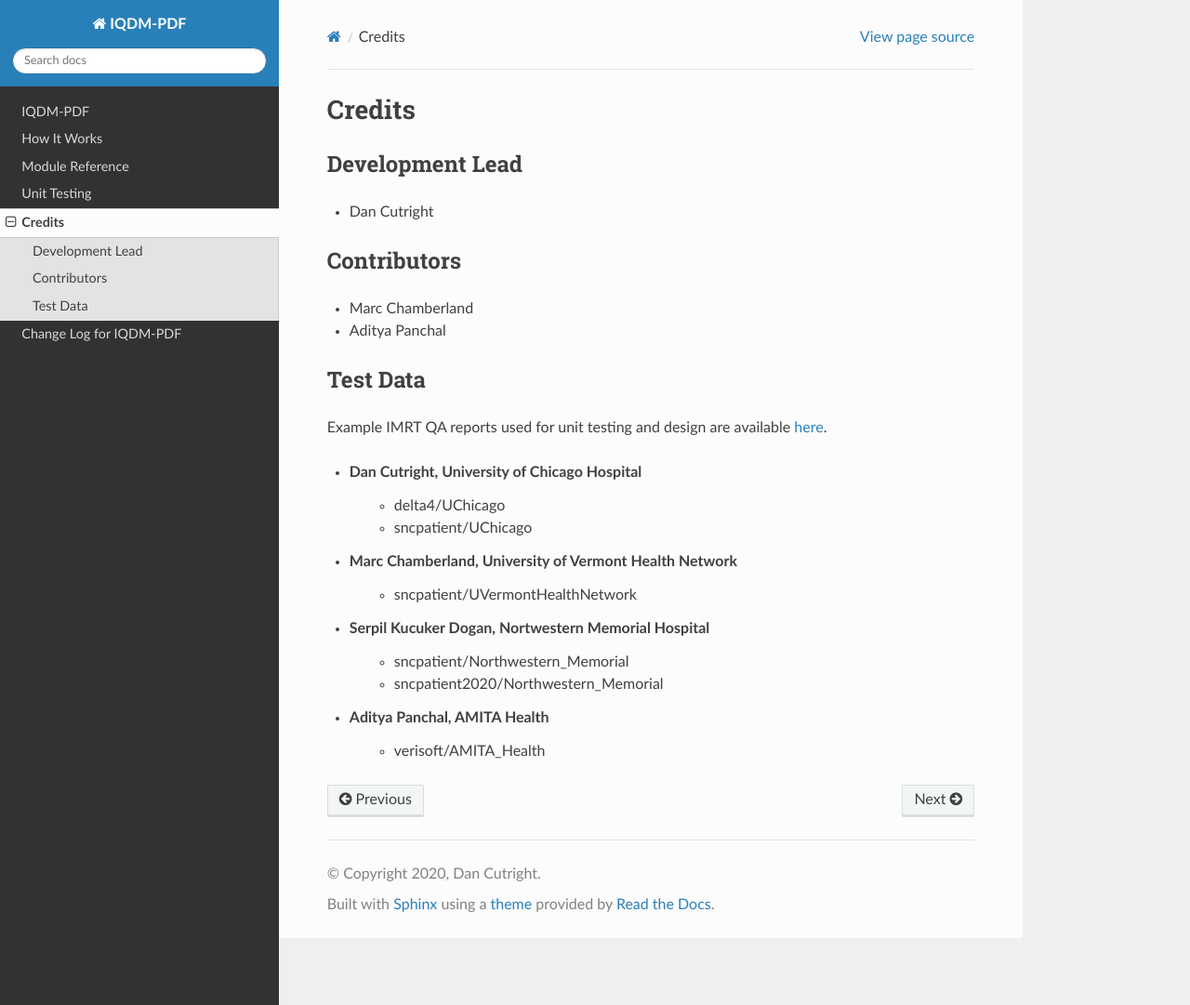
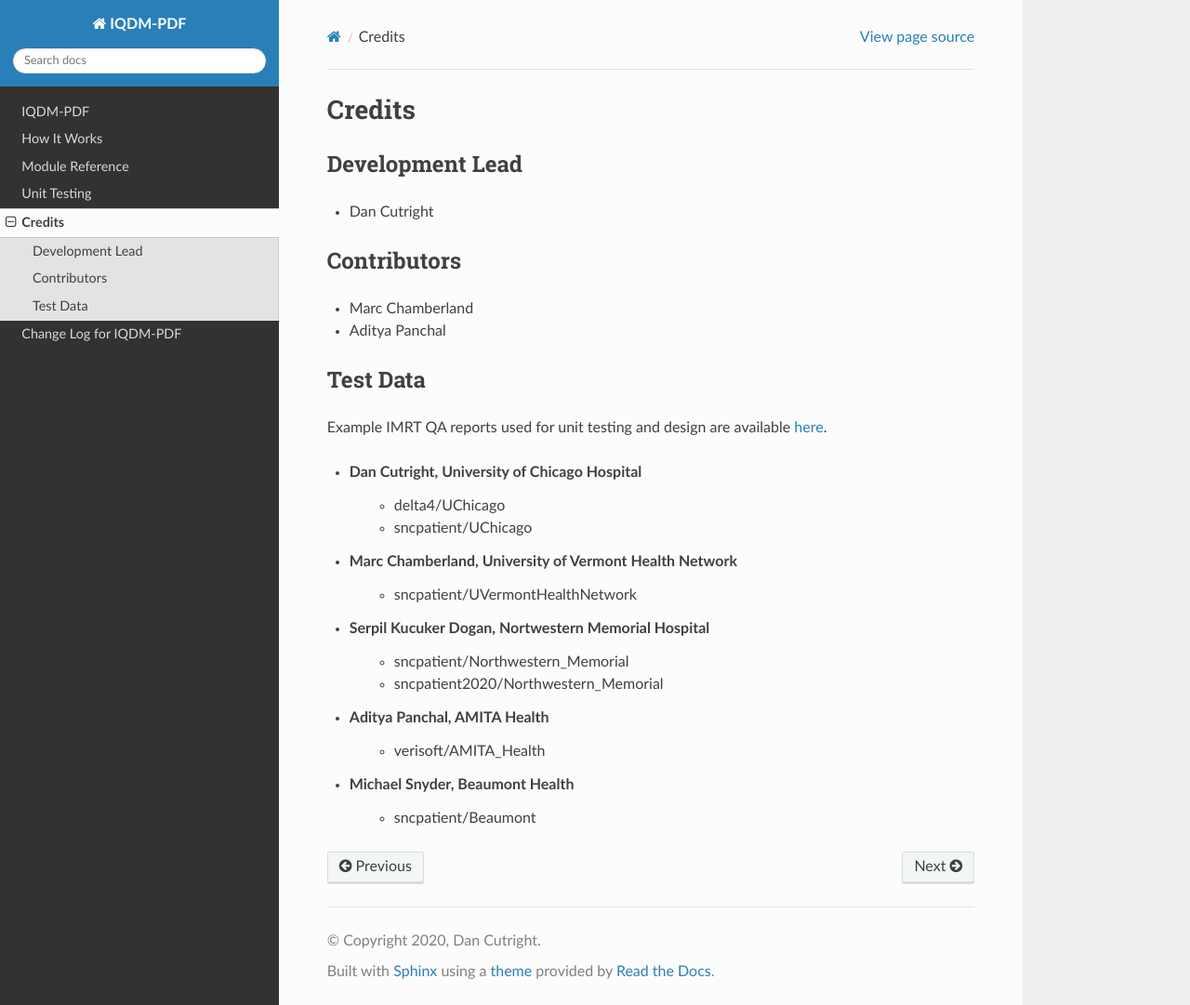
Before and after one commit to IQDM/IQDM-PDF, a Sphinx documentation site: the page built from docs/source/authors.rst, in a window 1280 px wide and 1081 px high. Shown: the whole window at 93% size. Built offline with Sphinx 7.4.7 and the Read the Docs theme 2.0.0, drawn with Linux system fonts in a browser that asks for light colours; the version number could not be read and is left out.

Commit message:
test data update

```diff
--- a/docs/source/authors.rst
+++ b/docs/source/authors.rst
@@ -31,3 +31,6 @@ Example IMRT QA reports used for unit testing and design are available `here <ht
 
 * Aditya Panchal, AMITA Health
     * verisoft/AMITA_Health
+
+* Michael Snyder, Beaumont Health
+    * sncpatient/Beaumont
```
